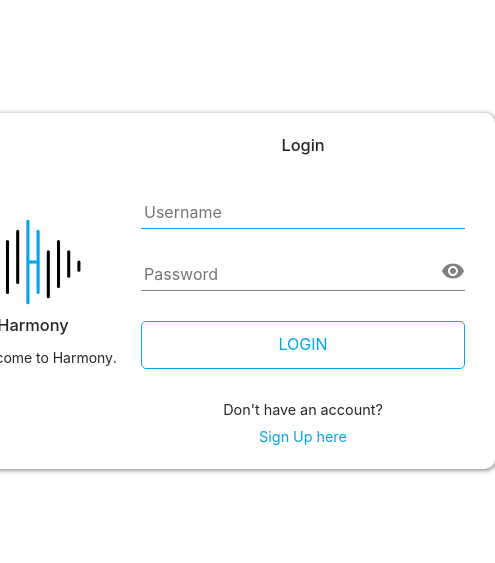
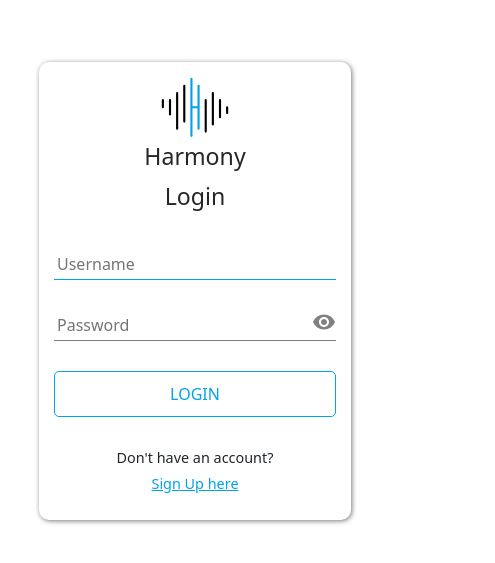
Before and after one commit to AayushGour/harmony-ui, a React app: page /login in a window 390 px wide. Shown: the part 131-694 px from the top of the page, 495 px wide, since content can reach past the window. Built offline with nearby package versions, Linux system fonts and the light colour scheme.

Commit message:
login page responsive

```diff
--- a/package.json
+++ b/package.json
@@ -20,9 +20,11 @@
     "@mui/material": "^5.9.1",
     "antd": "^4.21.5",
     "axios": "^0.27.2",
+    "bootstrap": "^5.2.0",
     "node-polyfill-webpack-plugin": "^1.1.4",
     "peerjs": "^1.4.2",
     "react": "^18.1.0",
+    "react-bootstrap": "^2.5.0",
     "react-dom": "^18.1.0",
     "react-redux": "^8.0.1",
     "react-router-dom": "^6.3.0",
--- a/src/common/constants.js
+++ b/src/common/constants.js
@@ -25,7 +25,7 @@ export const sidebarMenuItems = [
     // },
 ]
 export const Logo = (props) => {
-    return <svg style={{ transition: "all 0.3s" }} height="100" width="100" viewBox='-1 -1 49 45' strokeLinecap='round' {...props}>
+    return <svg className={`harmony-logo ${props?.className}`} style={{ transition: "all 0.3s" }} height="100" width="100" viewBox='-1 -1 49 45' strokeLinecap='round' {...props}>
         <path className='logo-waveform' stroke='black' d="M 6 26 L 6 16 M 11 11 L 11 36 M 16 6 L 16 31 M 31 16 L 31 38 M 36 11 L 36 33 M 41 16 L 41 28 M 46 21 L 46 25 M 1 16 L 1 21 M 21 21" />
         <path className='logo-H' stroke="#01a4e9" d="M 21 1 L 21 41 M 26 6 L 26 36 M 21 21 L 26 21" />
     </svg>
--- a/src/components/auth/login.jsx
+++ b/src/components/auth/login.jsx
@@ -76,9 +76,9 @@ const Login = (props) => {
                         <Logo height="100px" width="100px" strokeWidth={1.5} />
                         <h3 className='logo-title'>Harmony</h3>
                     </div>
-                    <span>Hi! Welcome to Harmony.</span>
+                    <span className='welcome-message'>Hi! Welcome to Harmony.</span>
                 </div>
-                <div className='right-panel'>
+                <div className={`right-panel ${props?.type}`}>
                     <h3>{props?.type === "login" ? "Login" : "Sign Up"}</h3>
                     {props?.type === "login" ?
                         <form className='form-container login-form' onSubmit={onLogin}>
--- a/src/components/auth/login.scss
+++ b/src/components/auth/login.scss
@@ -123,3 +123,36 @@
         opacity: 1;
     }
 }
+
+@media screen and (max-width: 768px) {
+    .login-card {
+        flex-direction: column !important;
+        align-items: center !important;
+        justify-content: center !important;
+        row-gap: 10px;
+        width: 80% !important;
+        .left-panel {
+            width: 100% !important;
+            height: 20% !important;
+            .logo-container {
+                .harmony-logo {
+                    height: 70px;
+                    width: 70px;
+                }
+            }
+            .welcome-message {
+                display: none;
+            }
+        }
+        .right-panel {
+            width: 100% !important;
+            height: 75% !important;
+        }
+    }
+}
+
+@media screen and (max-width: 425px) {
+    .login-card {
+        padding: 15px !important;
+    }
+}
--- a/src/index.js
+++ b/src/index.js
@@ -3,6 +3,7 @@ import ReactDOM from 'react-dom';
 import { createRoot } from "react-dom/client"
 import App from './App';
 import "./index.scss";
+import 'bootstrap/dist/css/bootstrap.min.css';
 const container = document.getElementById("root");
 const root = createRoot(container);
 root.render(<App />);
--- a/src/index.scss
+++ b/src/index.scss
@@ -1,3 +1,4 @@
+@import "~bootstrap/scss/bootstrap";
 html {
     height: 100vh;
     width: 100vw;
```
